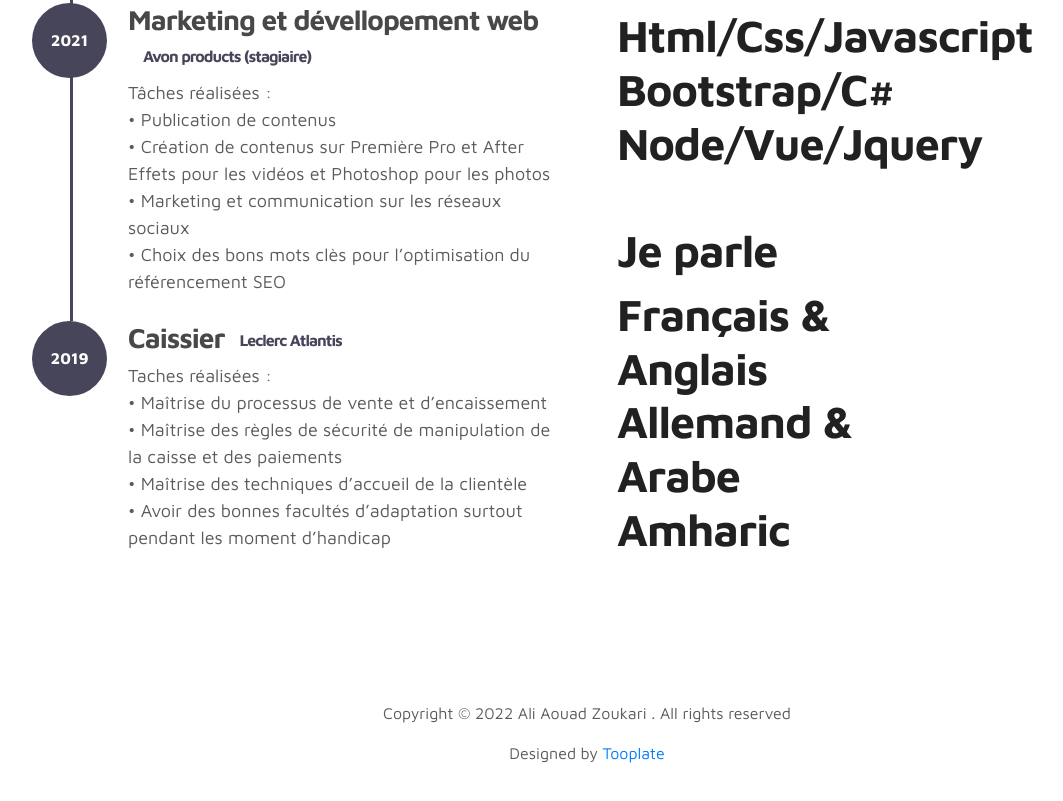
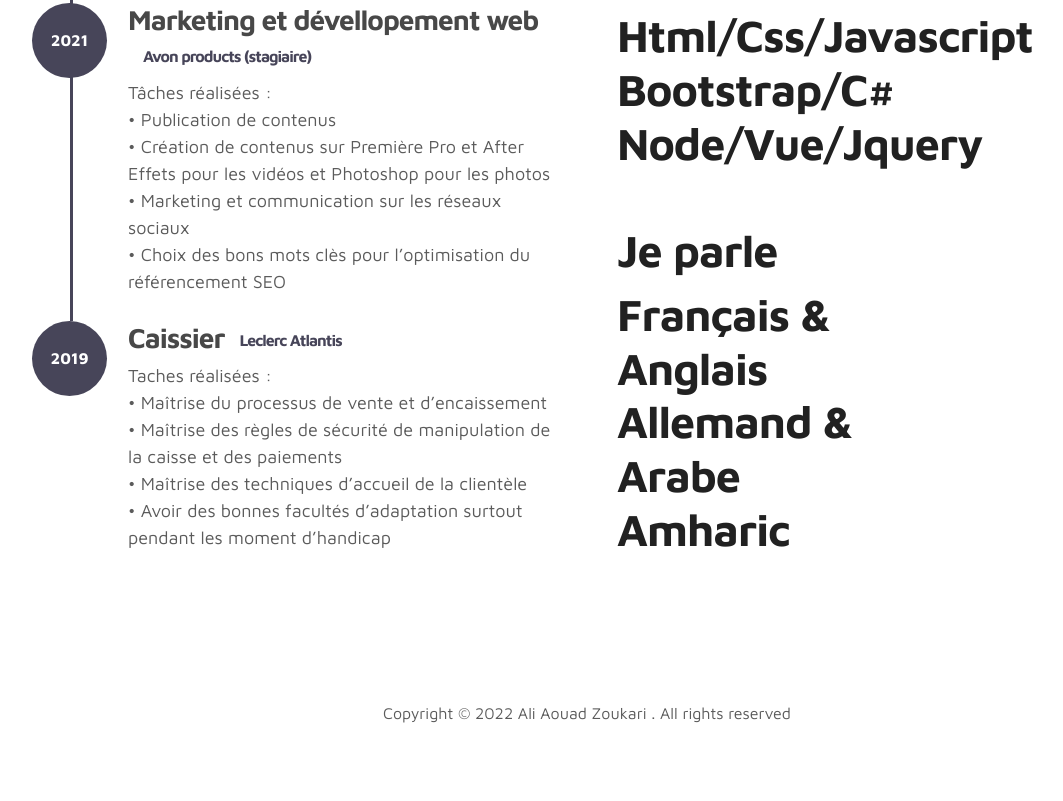
Before and after one commit to Zoukari/site-perso, a plain HTML site: page index.html in a window 1280 px wide. Shown: the part 2949-3750 px from the top of the page, without its empty margins (53-1116 px from the left). Drawn offline with nearby package versions, Linux system fonts and the light colour scheme; files that its build step writes are made by us from their sources.

Commit message:
Update index.html

```diff
--- a/index.html
+++ b/index.html
@@ -328,7 +328,6 @@
 
                     <div class="col-lg-12 col-12">
                         <p class="copyright-text text-center">Copyright &copy; 2022 Ali Aouad Zoukari . All rights reserved</p>
-                        <p class="copyright-text text-center">Designed by <a rel="nofollow" href="https://www.facebook.com/tooplate">Tooplate</a></p>
                     </div>
 
                </div>
```
